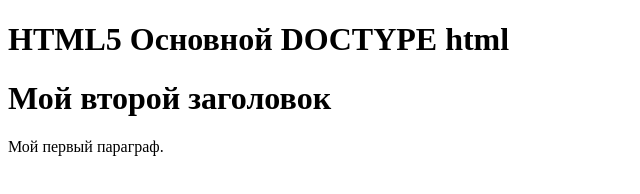
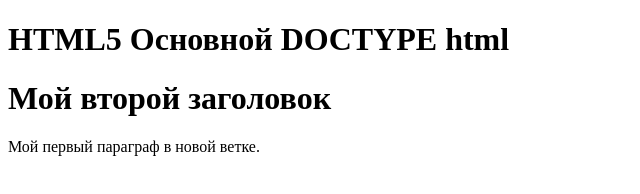
Before and after one commit to kruchkomar1a/index2, a plain HTML site: page index.html in a window 1280 px wide. Shown: the whole page, without its empty margins (0-640 px from the left). Drawn offline with Linux system fonts and the light colour scheme.

Commit message:
2 commit

```diff
--- a/index.html
+++ b/index.html
@@ -10,7 +10,7 @@
   <h1>HTML5 Основной DOCTYPE html</h1>
 
   <h1>Мой второй заголовок</h1>
-  <p>Мой первый параграф.</p>
+  <p>Мой первый параграф в новой ветке.</p>
 
  </body>
 </html>
```
